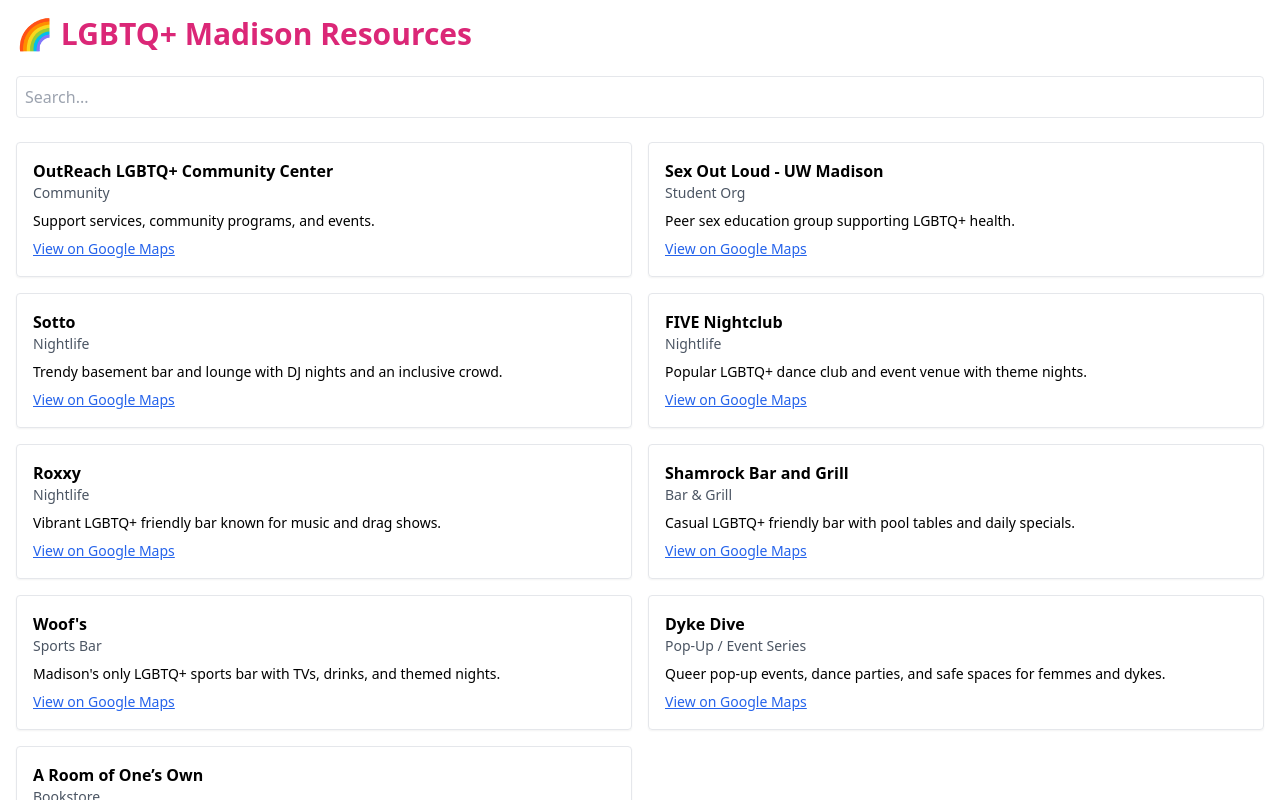
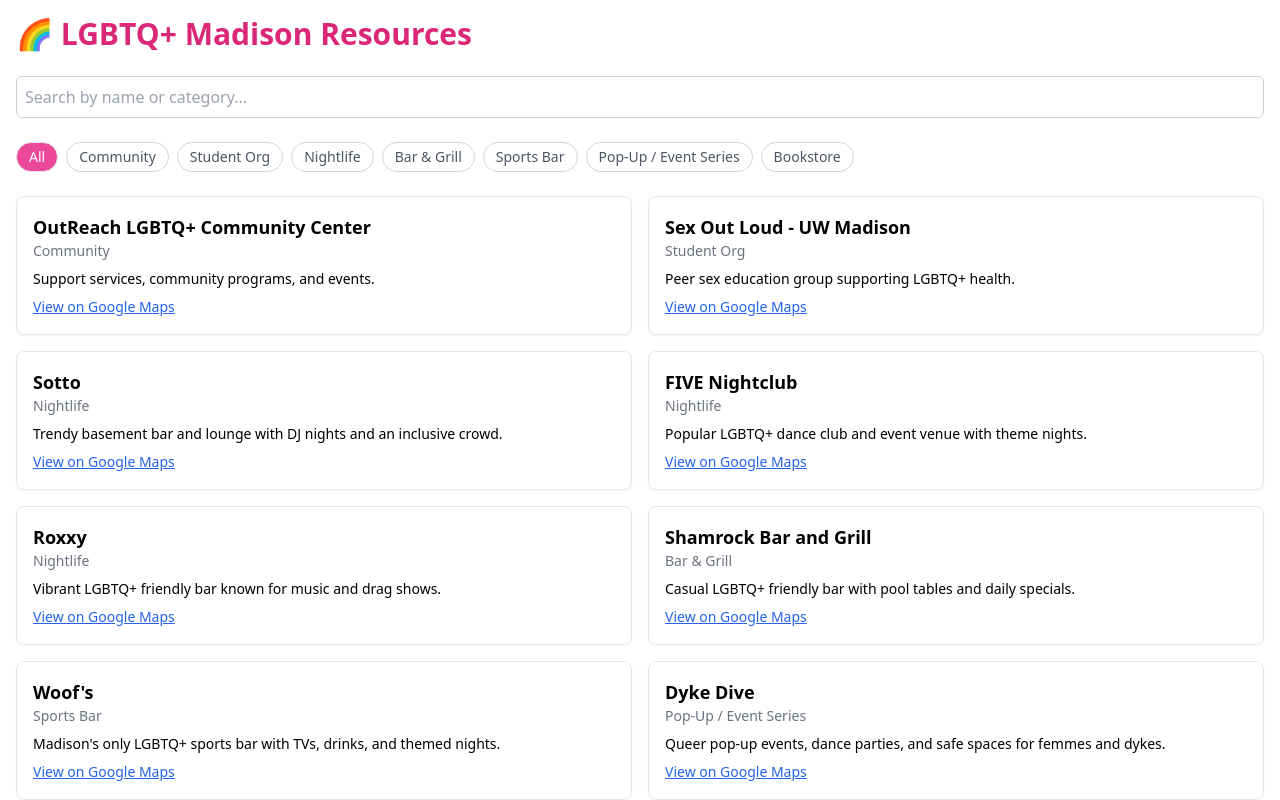
Before and after one commit to bkohlhepp10/lgbtq-madison, a Next.js app: page / in a window 1280 px wide. Shown: the top 800 px of the page. Built offline with nearby package versions, Linux system fonts and the light colour scheme.

Commit message:
Add categories and filters

```diff
--- a/pages/index.tsx
+++ b/pages/index.tsx
@@ -1,6 +1,6 @@
-// pages/index.tsx
 import React, { useState } from "react";
 
+// LGBTQ+ friendly places in Madison
 const PLACES = [
   {
     id: 1,
@@ -67,47 +67,78 @@
   },
 ];
 
-
 export default function Home() {
   const [search, setSearch] = useState("");
+  const [selectedCategory, setSelectedCategory] = useState("All");
 
-  const filtered = PLACES.filter(
-    (p) =>
+  const categories = ["All", ...new Set(PLACES.map((p) => p.category))];
+
+  const filtered = PLACES.filter((p) => {
+    const matchesSearch =
       p.name.toLowerCase().includes(search.toLowerCase()) ||
-      p.category.toLowerCase().includes(search.toLowerCase())
-  );
+      p.category.toLowerCase().includes(search.toLowerCase());
+    const matchesCategory =
+      selectedCategory === "All" || p.category === selectedCategory;
+    return matchesSearch && matchesCategory;
+  });
 
   return (
     <main className="p-4 space-y-6">
       <h1 className="text-3xl font-bold text-pink-600">🌈 LGBTQ+ Madison Resources</h1>
+
+      {/* Search input */}
       <input
-        className="w-full p-2 border rounded"
-        placeholder="Search..."
+        type="text"
+        placeholder="Search by name or category..."
         value={search}
         onChange={(e) => setSearch(e.target.value)}
+        className="w-full p-2 border border-gray-300 rounded-md"
       />
-      <div className="grid md:grid-cols-2 gap-4">
+
+      {/* Category Filter Buttons */}
+      <div className="flex flex-wrap gap-2">
+        {categories.map((category) => (
+          <button
+            key={category}
+            onClick={() => setSelectedCategory(category)}
+            className={`px-3 py-1 rounded-full border text-sm transition ${
+              selectedCategory === category
+                ? "bg-pink-500 text-white"
+                : "bg-white text-gray-600 border-gray-300"
+            }`}
+          >
+            {category}
+          </button>
+        ))}
+      </div>
+
+      {/* Cards */}
+      <section className="grid grid-cols-1 md:grid-cols-2 gap-4">
         {filtered.map((place) => (
-          <div key={place.id} className="p-4 border rounded shadow-sm">
-            <h2 className="font-semibold">{place.name}</h2>
-            <p className="text-sm text-gray-600">{place.category}</p>
-            <p className="text-sm mt-2">{place.description}</p>
+          <div
+            key={place.id}
+            className="p-4 border rounded-lg shadow-sm hover:shadow-md transition"
+          >
+            <h2 className="text-lg font-semibold">{place.name}</h2>
+            <p className="text-sm text-gray-500">{place.category}</p>
+            <p className="mt-2 text-sm">{place.description}</p>
             <a
               href={place.googleMapsUrl}
               target="_blank"
               rel="noopener noreferrer"
-              className="text-blue-600 underline text-sm inline-block mt-2"
+              className="text-blue-600 underline text-sm mt-2 inline-block"
             >
               View on Google Maps
             </a>
           </div>
         ))}
-      </div>
+      </section>
 
+      {/* Embedded Google Map */}
       <div className="mt-10">
         <h2 className="text-2xl font-bold mb-2">Madison Map</h2>
         <iframe
-          title="Madison Map"
+          title="Madison LGBTQ Map"
           src="https://www.google.com/maps/embed?pb=!1m18!1m12!1m3!1d2934.5202107154476!2d-89.4012304!3d43.073051!2m3!1f0!2f0!3f0!3m2!1i1024!2i768!4f13.1!3m3!1m2!1s0x8806536d22941715%3A0x7a59dffb0c5e0b64!2sMadison%2C%20WI!5e0!3m2!1sen!2sus!4v1615917395101!5m2!1sen!2sus"
           width="100%"
           height="300"
```
